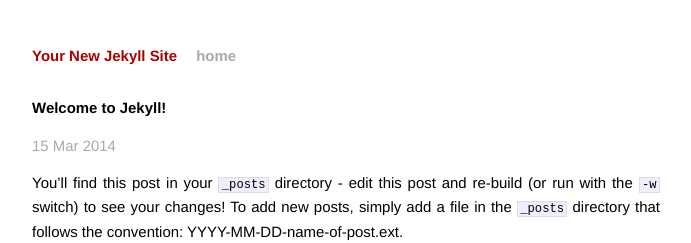
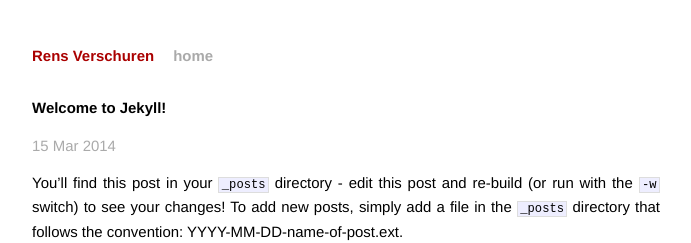
Before and after one commit to rensverschuren/content-management, a Jekyll site: the page built from _posts/2014-03-15-welcome-to-jekyll.markdown, in a window 1280 px wide. Shown: the top 243 px of the page, without its empty margins (294-985 px from the left). Built offline with Jekyll 4.4.1, drawn with Linux system fonts in a browser that asks for light colours; Markdown is read by kramdown in place of the engine named in the settings.

Commit message:
Added CNAME file, changed site name

```diff
--- /dev/null
+++ b/CNAME
@@ -0,0 +1 @@
+rensverschuren.nl
--- a/_config.yml
+++ b/_config.yml
@@ -1,3 +1,3 @@
-name: Your New Jekyll Site
+name: Rens Verschuren
 markdown: redcarpet
 pygments: true
```
